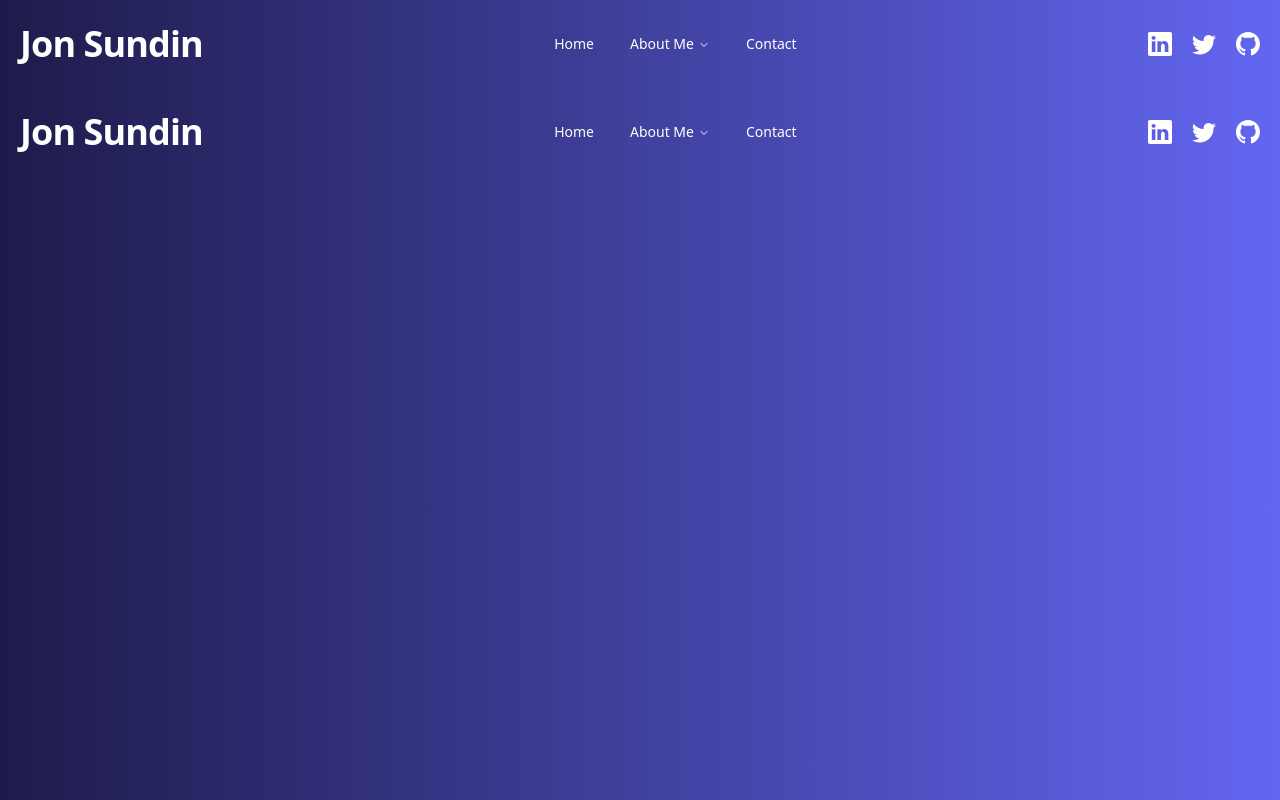
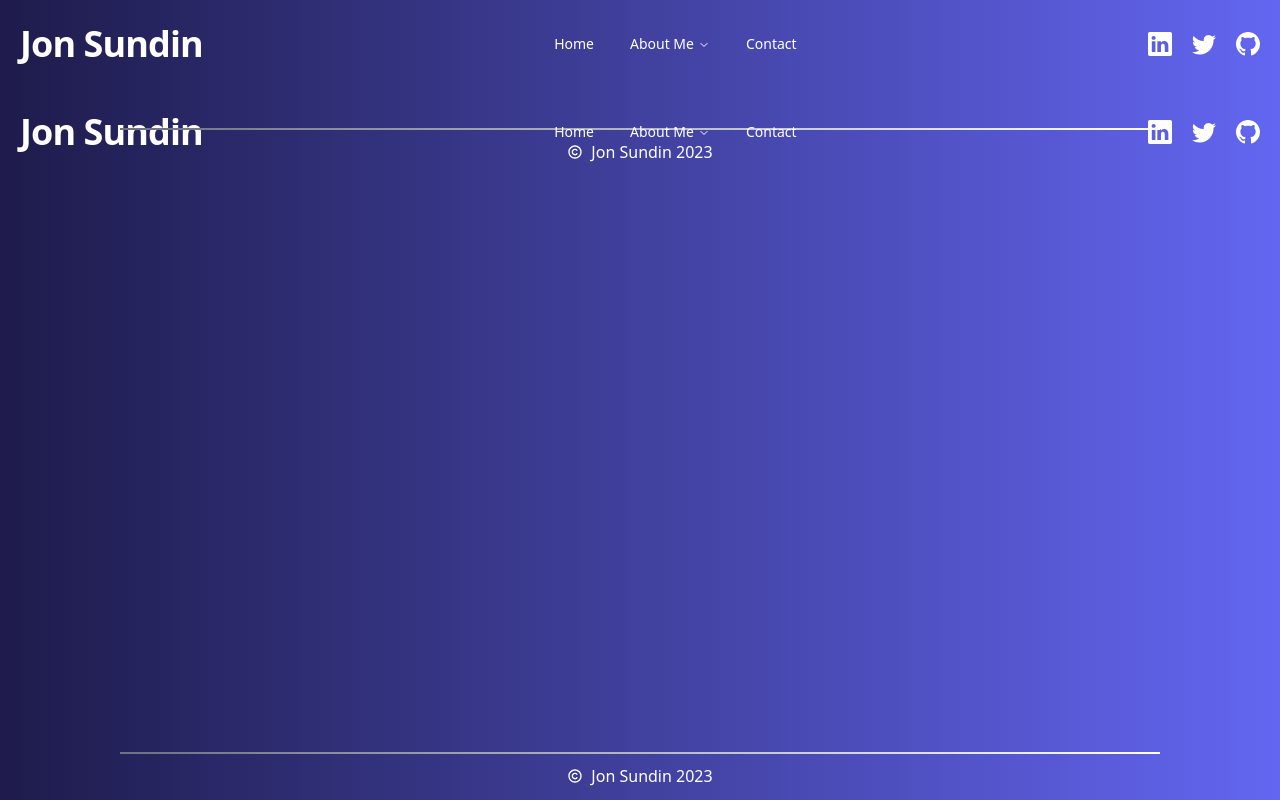
Before and after one commit to jmsundin/jonsundin.com, a Next.js app: page /layout in a window 1280 px wide. Shown: the top 800 px of the page. Built offline with nearby package versions, Linux system fonts and the light colour scheme.

Commit message:
removing div, footer is positioned relative main

```diff
--- a/pages/layout.js
+++ b/pages/layout.js
@@ -4,10 +4,10 @@ import Footer from "@/components/Footer";
 
 export default function RootLayout({ children }) {
   return (
-    <div className="relative flex flex-col min-h-screen">
+    <Fragment>
       <MainNav />
-      <main className="mb-20">{children}</main>
+      <main className="relative mb-20">{children}</main>
       <Footer />
-    </div>
+    </Fragment>
   );
 }
```
